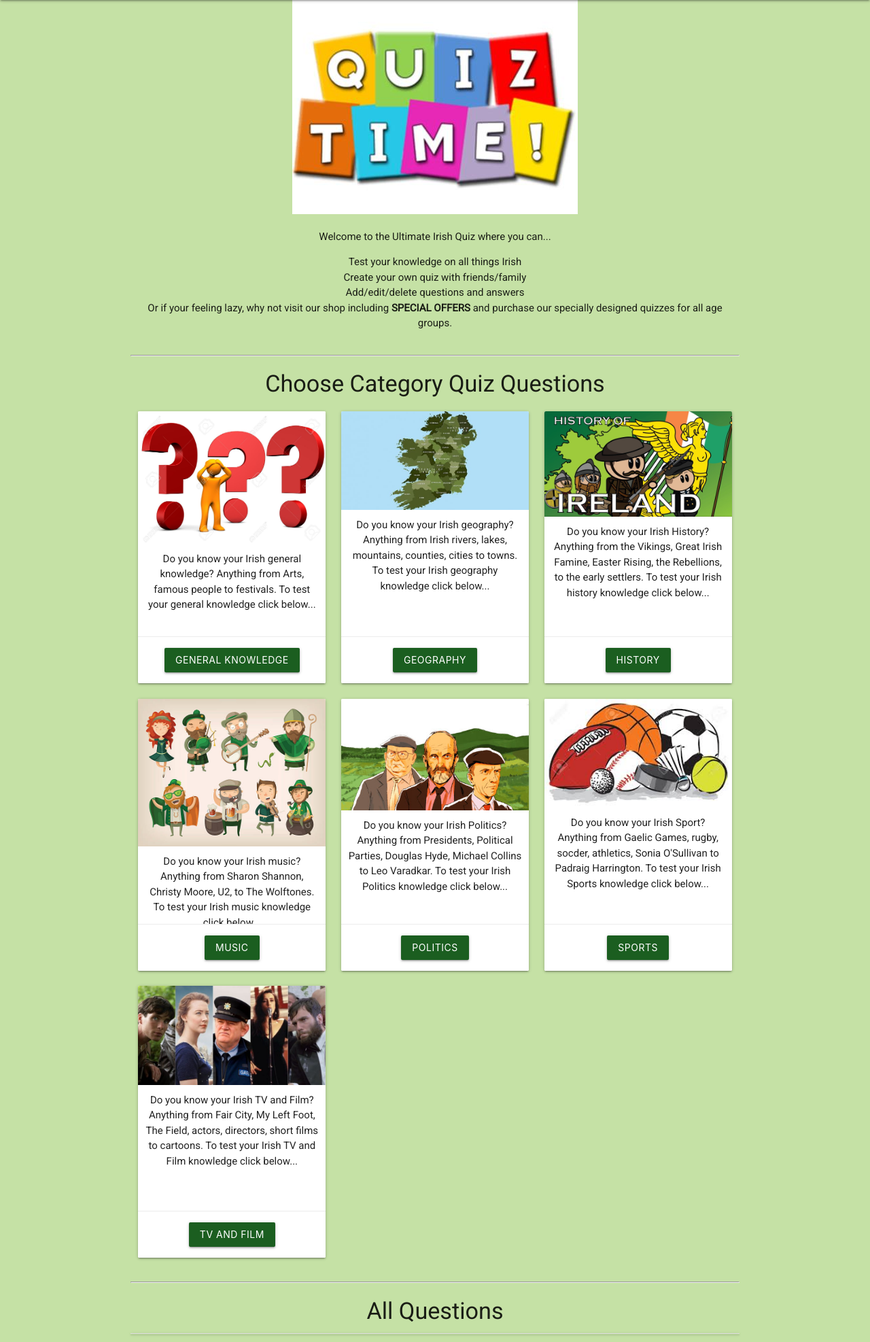
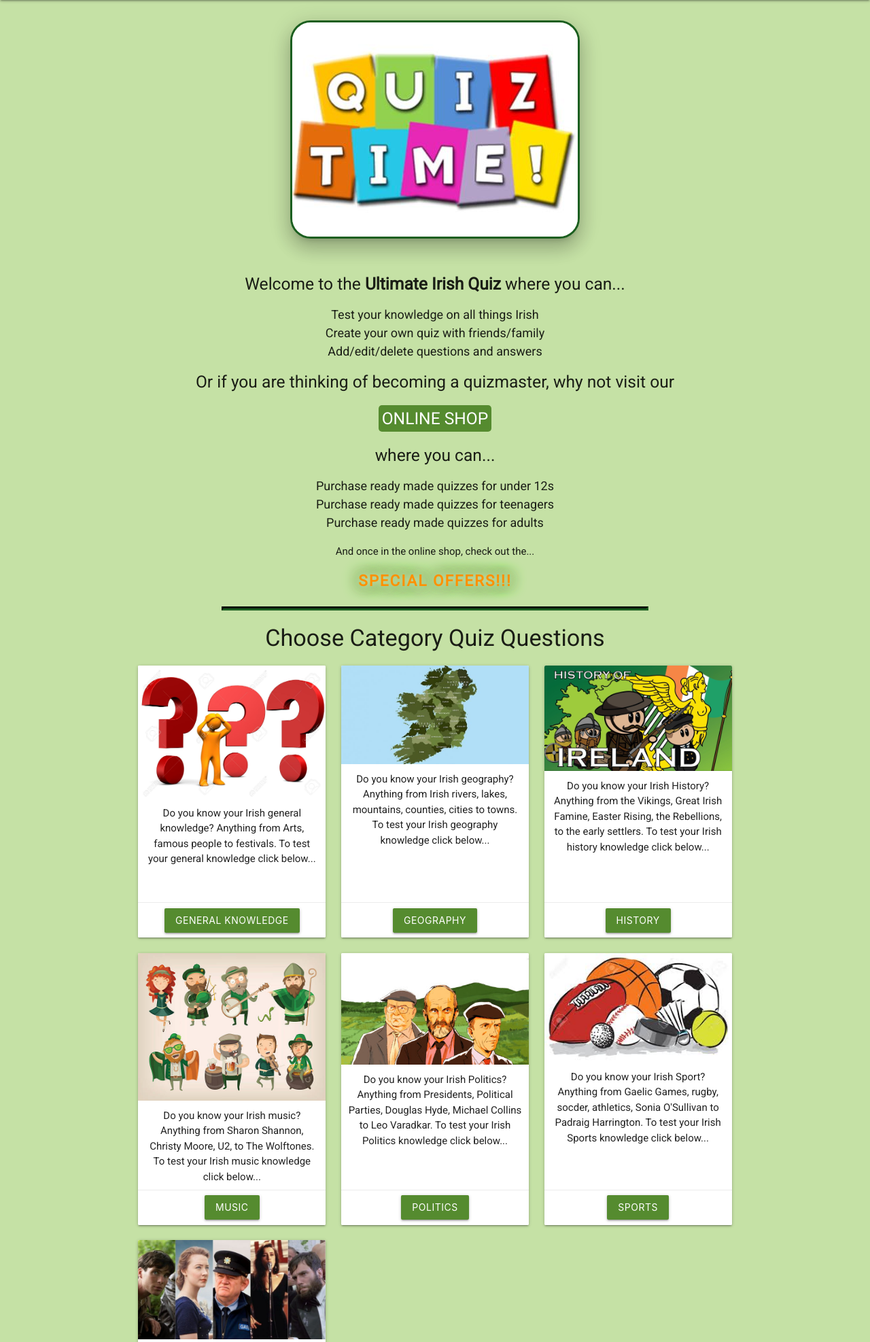
Before and after one commit to Gareth1980/ultimate-irish-quiz, a Flask app: page / in a window 1280 px wide. Shown: the part 64-2038 px from the top of the page at 68% size. Run offline with Flask 2, Linux system fonts and the light colour scheme; data that the repository does not hold is empty; some libraries are stand-ins or nearby versions.

Commit message:
updated all buttons and colours with hover, updated cards in shop with details.

```diff
--- a/static/css/style.css
+++ b/static/css/style.css
@@ -1,5 +1,28 @@
 @import url('https://fonts.googleapis.com/css2?family=Montserrat&family=Roboto&display=swap');
 
+body{
+    font-family: 'Roboto', sans-serif;
+    background-color: #c5e1a5;
+}
+
+.img-border {
+    padding: 0;
+    border: solid 3px #1b5e20;
+    border-radius: 2em;
+    margin: 2em 0em;
+}
+
+/* Style Line Break */
+hr {
+    display: block;
+    margin-left: 15%;
+    margin-right: 15%;
+    border-style: inset;
+    border-width: 3px;
+    border-color: #1b5e20;
+    margin-bottom: 1em;
+    margin-top: 1em;
+}
 
 .btn_small {
   height: 24px;
@@ -9,21 +32,87 @@
   padding: 0;
 }
 
+ul.list {
+  list-style-type: square;
+  font-size: 1.2em;
+}
+
+.shop-link{
+    color: #fff;
+    background-color: #558b2f;
+    padding: 0.2em;
+    border-radius: 0.2em;
+    transition: 0.8s;
+    margin: 0.5em 0.5em;
+}
+
+.special-offers-link{
+    color: #ff9100;
+}
+
+.shop-link:hover {
+    cursor: pointer;
+    background-color:  #33691e;
+}
+
+.glow{
+    font-weight: bold;
+  font-size: 1.5em;
+  letter-spacing: 2px;
+  text-align: center;
+  -webkit-animation: glow 1s ease-in-out infinite alternate;
+  -moz-animation: glow 1s ease-in-out infinite alternate;
+  animation: glow 1s ease-in-out infinite alternate;
+}
+
+@-webkit-keyframes glow {
+  from {
+    text-shadow: 0 0 0.4em #fff, 0 0 0.5em #fff, 0 0 0.6em #33691e , 0 0 0.7em #33691e , 0 0 0.8em #33691e , 0 0 0.9em #33691e , 0 0 1em #33691e ;
+  }
+
+  to {
+    text-shadow: 0 0 0.8em #fff, 0 0 0.6em #9ccc65, 0 0 0.7em #9ccc65, 0 0 0.8em #9ccc65, 0 0 0.9em #9ccc65, 0 0 1em #9ccc65, 0 0 1.1em #9ccc65;
+  }
+}
+
+a.waves-effect.waves-light.btn.btn_small.red {
+    transition: 0.8s !important;
+}
+
+a.waves-effect.waves-light.btn.btn_small.red:hover {
+    cursor: pointer;
+    background-color: #e53935 !important;
+}
+
+a.waves-effect.waves-light.btn.btn_small.orange {
+    transition: 0.8s !important;
+}
+
+a.waves-effect.waves-light.btn.btn_small.orange:hover {
+    cursor: pointer;
+    background-color: #ff9100 !important;
+}
+
+button.btn.waves-effect.waves-light {
+    transition: 0.8s !important;
+    background-color: #558b2f !important;
+}
+
+button.btn.waves-effect.waves-light:hover {
+    cursor: pointer;
+    background-color: #33691e !important;
+}
+
 .question_header {
   margin-top: 5px;
 }
 
-body{
-    font-family: 'Roboto', sans-serif;
-    background-color: #c5e1a5;
-}
-
 .dropdown-content li>span {
-    color: darkgreen;
+    color: #1b5e20;
 }
 
 .card .card-action {
-    padding: 0.5rm 1em;
+    padding: 0.5em 1em;
 }
 
 .card .card-content {
@@ -49,6 +138,14 @@ body{
     margin-bottom: 0.5rem;
 }
 
+a.waves-effect.waves-light.btn.modal-trigger.orange.accent-2.hoverable {
+    transition: 0.5s;
+}
+
+a.waves-effect.waves-light.btn.modal-trigger.orange.accent-2.hoverable:hover {
+    background-color: #ff9100 !important;
+}
+
 .social-links {
     text-align: center;
     padding-top: 10px;
@@ -58,11 +155,16 @@ body{
     width: 2em;
     height: 2em;
     border-radius: 50%;
-    padding: 10px;
+    padding: 8px;
     font-size: 2em;
-    line-height: 1em;
+    line-height: 1.5em;
     text-align: center;
-    color: orange;
+    color: #ffab40;
+    transition: 0.5s;
+}
+
+.social-links li a i:hover{
+    color: #ff9100;
 }
 
 .list-inline-item {
--- a/templates/base.html
+++ b/templates/base.html
@@ -74,7 +74,7 @@
               For any feedback, suggestions or questions, please click below.
             </p>
             <!-- Modal Trigger -->
-            <a class="waves-effect waves-light btn modal-trigger orange accent-3 hoverable" href="#modalContactForm"
+            <a class="waves-effect waves-light btn modal-trigger orange accent-2 hoverable" href="#modalContactForm"
               ><i class="material-icons left">contact_mail</i>Contact Us</a
             >
           </div>
@@ -154,13 +154,13 @@
     </div>
 
       <div class="modal-footer">
-        <button class="btn waves-effect waves-light" href="#" type="Reset" value="clear" name="action">Clear
+        <button class="btn waves-effect waves-light hoverable" href="#" type="Reset" value="clear" name="action">Clear
     <i class="material-icons right">clear_all</i>
         </button>
-        <button class="btn waves-effect waves-light" href="#" type="submit" name="action">Submit
+        <button class="btn waves-effect waves-light hoverable" href="#" type="submit" name="action">Submit
     <i class="material-icons right">send</i>
   </button>
-   <button class="btn waves-effect waves-light modal-close"><i class="material-icons">close</i></button>
+   <button class="btn waves-effect waves-light modal-close hoverable"><i class="material-icons">close</i></button>
       </div>
     </form>
   </div>
--- a/templates/question_and_answer.html
+++ b/templates/question_and_answer.html
@@ -3,12 +3,12 @@
 <div class="row">
 	<div class="col s12">
 		<div class="center-align heading-homepage">
-			<img src="../static/images/quiz.jpg" alt="Quiz Heading" class="responsive">
+			<img src="../static/images/quiz.jpg" alt="Quiz Heading" class="responsive img-border z-depth-4">
 			<div class="heading-paragraph">
-				<p>
-					Welcome to the <strong>Ultimate Irish Quiz</strong> where you can...
-				</p>
-				<ul>
+				<h5>
+					Welcome to the <b>Ultimate Irish Quiz</b> where you can...
+				</h5>
+				<ul class="list">
 					<li>
 						Test your knowledge on all things Irish
 					</li>
@@ -18,12 +18,23 @@
 					<li>
 						Add/edit/delete questions and answers
 					</li>
+                </ul>
+					<h5>
+						Or if you are thinking of becoming a quizmaster, why not visit our<br><br> <a class="shop-link hoverable" href="{{url_for('get_shop')}}">ONLINE SHOP</a><br><br>where you can...
+                    </h5>
+                    <ul class="list">
 					<li>
-						Or if your feeling lazy, why not visit our shop including
-						<b>SPECIAL OFFERS</b> and purchase our specially designed quizzes
-						for all age groups.
+						Purchase ready made quizzes for under 12s
 					</li>
-				</ul>
+					<li>
+						Purchase ready made quizzes for teenagers
+					</li>
+					<li>
+						Purchase ready made quizzes for adults
+					</li>
+                </ul>
+					<p>And once in the online shop, check out the...</p><strong class="glow"><a class="special-offers-link" href="{{url_for('get_shop')}}">  SPECIAL OFFERS!!!</a></strong>
+
 			</div>
 		</div>
 	</div>
@@ -48,7 +59,7 @@
 						famous people to festivals. To test your general knowledge click below...</p>
 				</div>
 				<div class="card-action waves-effect">
-					<button href="/#" class="btn waves-effect waves-light green darken-4 hoverable">General Knowledge</button>
+					<button href="/#" class="btn waves-effect waves-light green darken-3 hoverable">General Knowledge</button>
 				</div>
 			</div>
 		</div>
@@ -64,7 +75,7 @@
 						</p>
 					</div>
 					<div class="card-action waves-effect">
-						<button href="/#" class="btn waves-effect waves-light green darken-4 hoverable">Geography</button>
+						<button href="/#" class="btn waves-effect waves-light green darken-3 hoverable">Geography</button>
 					</div>
 				</div>
 			</div>
@@ -80,7 +91,7 @@
 								knowledge click below...</p>
 						</div>
 						<div class="card-action waves-effect">
-							<button href="/#" class="btn waves-effect waves-light green darken-4 hoverable">History</button>
+							<button href="/#" class="btn waves-effect waves-light green darken-3 hoverable">History</button>
 						</div>
 					</div>
 				</div>
@@ -96,7 +107,7 @@
 									below...</p>
 							</div>
 							<div class="card-action waves-effect">
-								<button href="/#" class="btn waves-effect waves-light green darken-4 hoverable">Music</button>
+								<button href="/#" class="btn waves-effect waves-light green darken-3 hoverable">Music</button>
 							</div>
 						</div>
 					</div>
@@ -112,7 +123,7 @@
 										knowledge click below...</p>
 								</div>
 								<div class="card-action waves-effect">
-									<button href="/#" class="btn waves-effect waves-light green darken-4 hoverable">Politics</button>
+									<button href="/#" class="btn waves-effect waves-light green darken-3 hoverable">Politics</button>
 								</div>
 							</div>
 						</div>
@@ -129,7 +140,7 @@
 											click below...</p>
 									</div>
 									<div class="card-action waves-effect">
-										<button href="/#" class="btn waves-effect waves-light green darken-4 hoverable">Sports</button>
+										<button href="/#" class="btn waves-effect waves-light green darken-3 hoverable">Sports</button>
 									</div>
 								</div>
 							</div>
@@ -146,7 +157,7 @@
 												knowledge click below...</p>
 										</div>
 										<div class="card-action waves-effect">
-											<button href="/#" class="btn waves-effect waves-light green darken-4 hoverable">TV and Film</button>
+											<button href="/#" class="btn waves-effect waves-light green darken-3 hoverable">TV and Film</button>
 										</div>
 									</div>
 								</div>
@@ -167,13 +178,13 @@
 										<div class="collapsible-header">
 											<div class="col s3">
 												<a href="{{url_for('delete_question', question_and_answer_id=question_and_answer._id)}}"
-													class="waves-effect waves-light btn btn_small red hoverable">Delete</a>
+													class="waves-effect waves-light btn btn_small red lighten-1 hoverable">Delete</a>
 												<a href="{{url_for('edit_question', question_and_answer_id=question_and_answer._id)}}"
-													class="waves-effect waves-light btn btn_small orange accent-3 hoverable">Edit</a>
+													class="waves-effect waves-light btn btn_small orange accent-2 hoverable">Edit</a>
 											</div>
 
 											<div class="question_header col s9">
-												<strong>{{question_and_answer.category_name}}</strong> -
+												<b>{{question_and_answer.category_name}}</b> -
 												{{question_and_answer.question}}
 											</div>
 											<i class="large material-icons">expand_more</i>
@@ -181,7 +192,7 @@
 
 										<div class="collapsible-body">
 											<div class="col s3">
-												<strong>Answer:</strong>
+												<b>Answer:</b>
 											</div>
 											<div class="col s9">
 												{{question_and_answer.answer}}
```
Also changed, not shown: templates/shop.html (+35 -7 lines), README.md, static/images/background.jpg (added).
